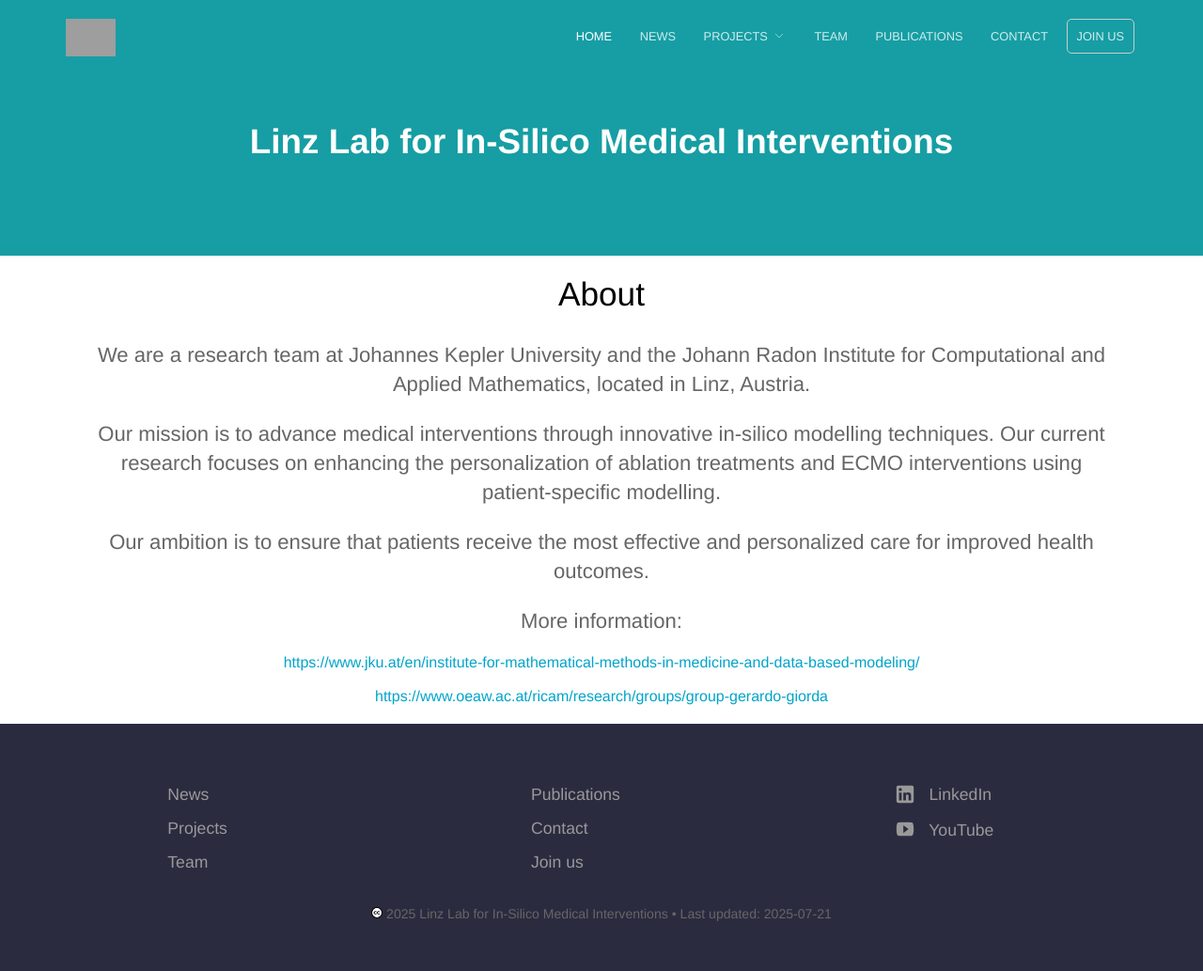
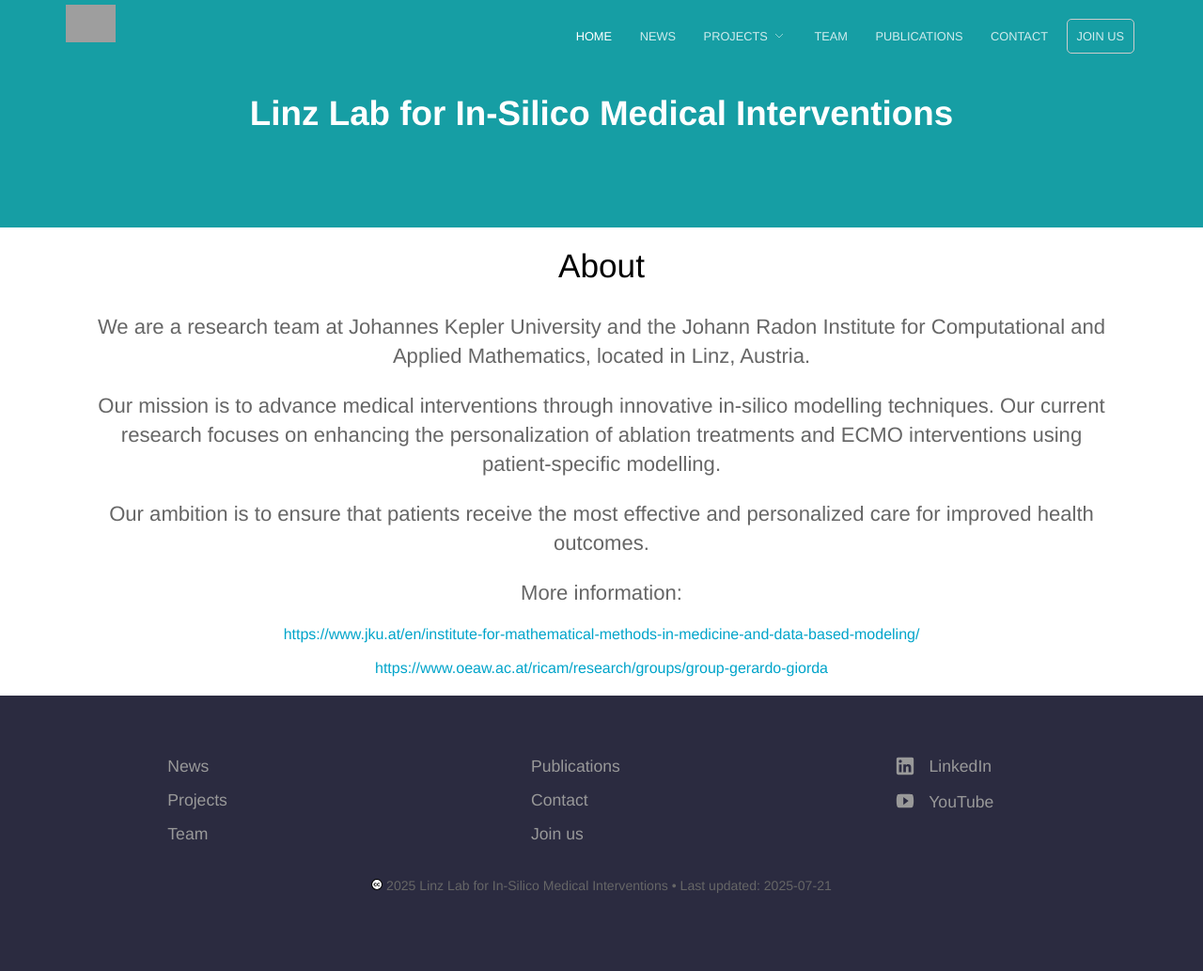
Before and after one commit to linzlabinsilmed/linzlabinsilmed.github.io, a Jekyll site: the page built from index.html, in a window 1280 px wide. Shown: the whole page at 94% size. Built offline with Jekyll 4.4.1, drawn with Linux system fonts in a browser that asks for light colours; the list of posts is cut into pages by our own code; after the commit the page ends 1003 px from its top, so only the background shows below that; grey boxes are pictures that could not be loaded.

Commit message:
Update layout.scss

```diff
--- a/_sass/layout.scss
+++ b/_sass/layout.scss
@@ -50,7 +50,7 @@ header {
 		img {
 			display: block;
 			width: auto;
-			padding: -15px 0;
+			margin: -15px 0;
 		}
 	}
 }
```
